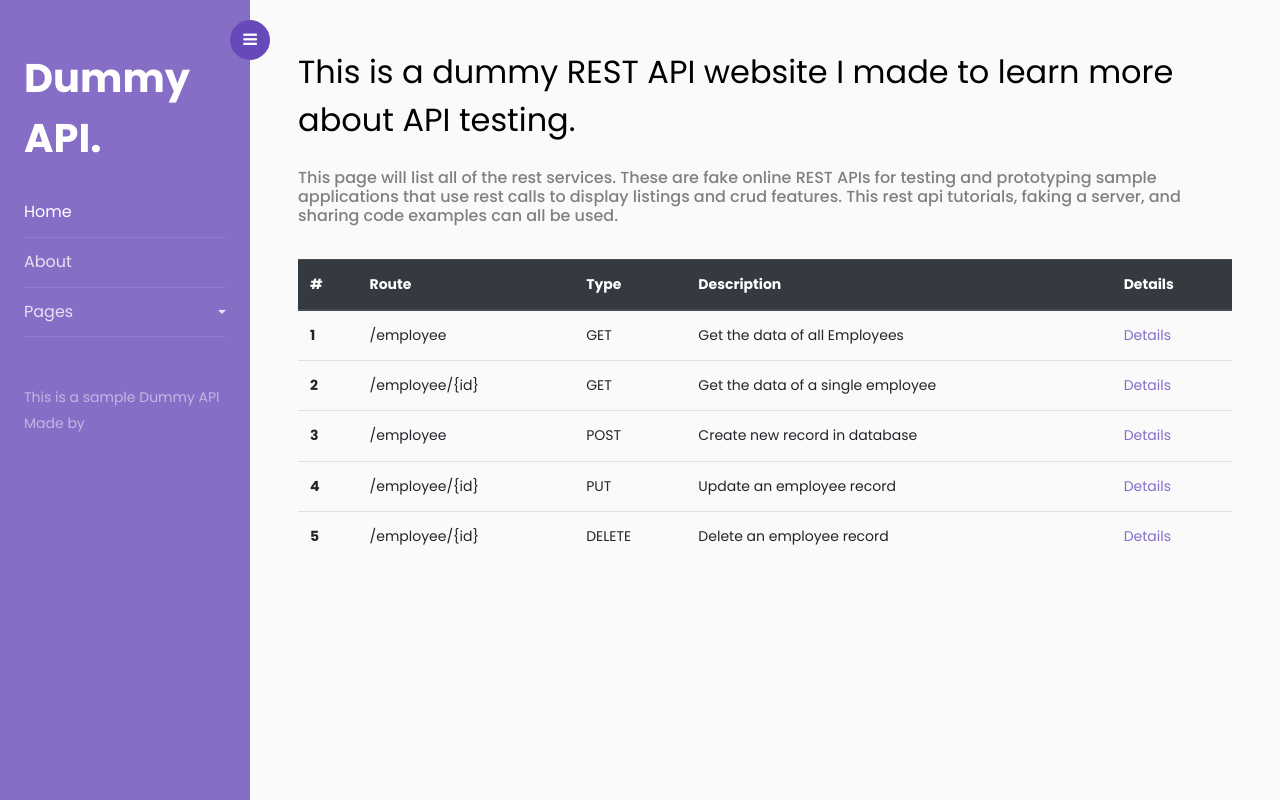
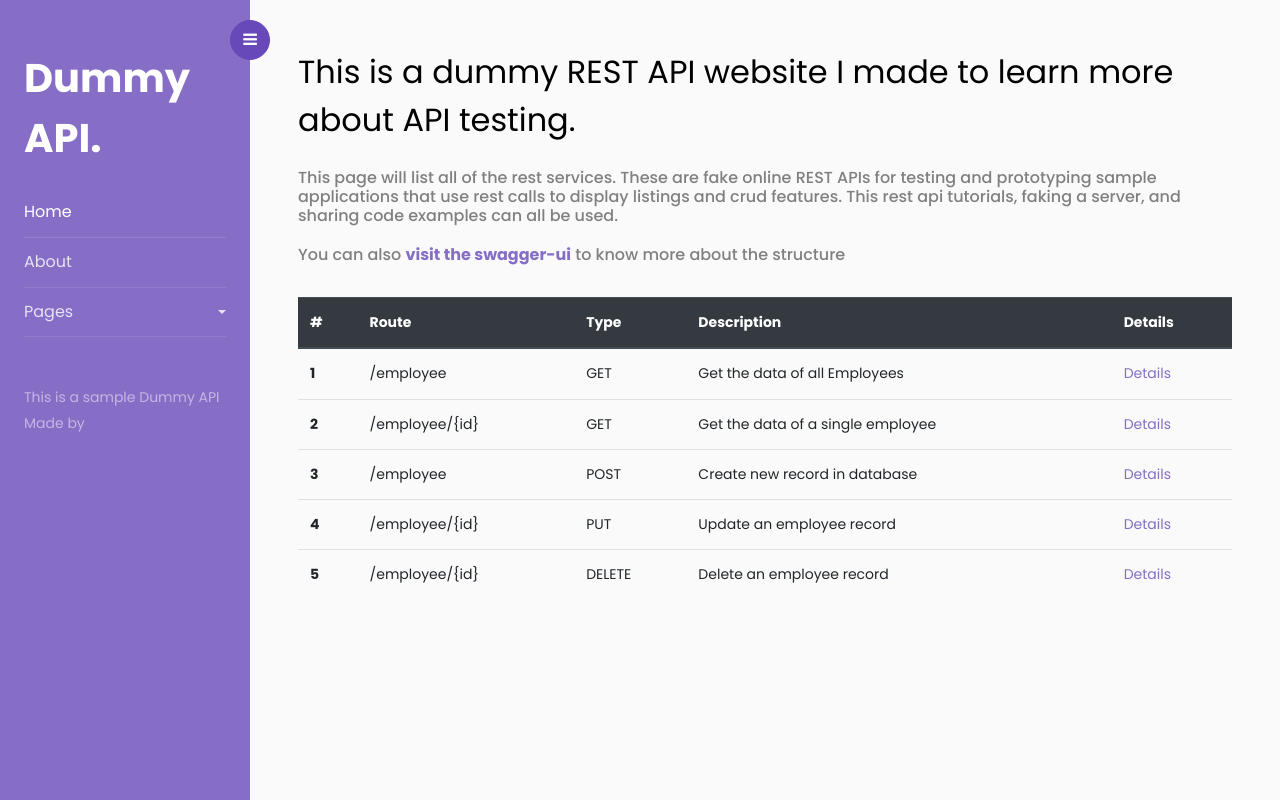
Before and after one commit to thepolkamonster/flask-CRUD-API, a Python web app: template templates/index.html in a window 1280 px wide. Run offline with Jinja, Linux system fonts and the light colour scheme; the template is opened without the code that fills it, so the values that code supplies are empty.

Commit message:
Added the swagger-ui link at index

```diff
--- a/app.py
+++ b/app.py
@@ -7,7 +7,7 @@ from views import blp as PagesBlueprint
 
 def create_app():
     app = Flask(__name__)
-    app.config["API_TITLE"] = "URL Shortner"
+    app.config["API_TITLE"] = "Dummy Api"
     app.config['SECRET_KEY'] = 'key'
     app.config["API_VERSION"] = "v1"
     app.config["OPENAPI_VERSION"] = "3.0.3"
--- a/templates/index.html
+++ b/templates/index.html
@@ -5,7 +5,7 @@
 <div id="content" class="p-4 p-md-5 pt-5">
 
 	<h2 class="mb-4">This is a dummy REST API website I made to learn more about API testing.</h2>
-	<h6>This page will list all of the rest services. These are fake online REST APIs for testing and prototyping sample applications that use rest calls to display listings and crud features. This rest api tutorials, faking a server, and sharing code examples can all be used.</h6>
+	<h6>This page will list all of the rest services. These are fake online REST APIs for testing and prototyping sample applications that use rest calls to display listings and crud features. This rest api tutorials, faking a server, and sharing code examples can all be used. <br> <br> You can also <a href="/swagger-ui"><strong>visit the swagger-ui</strong></a> to know more about the structure</h6>
 	<br>
 	<table class="table">
 		<thead class="thead-dark">
```
Also changed, not shown: instance/data.db.
